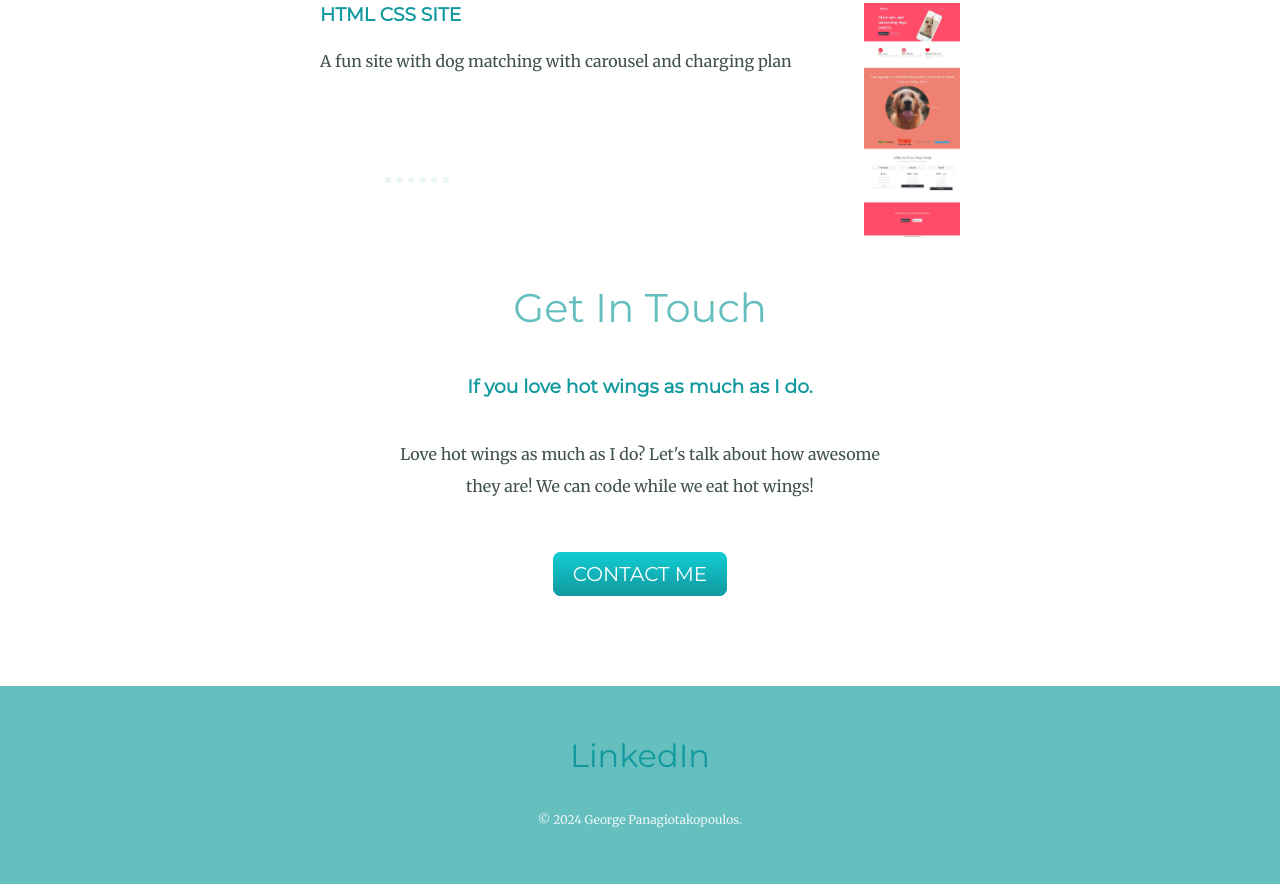
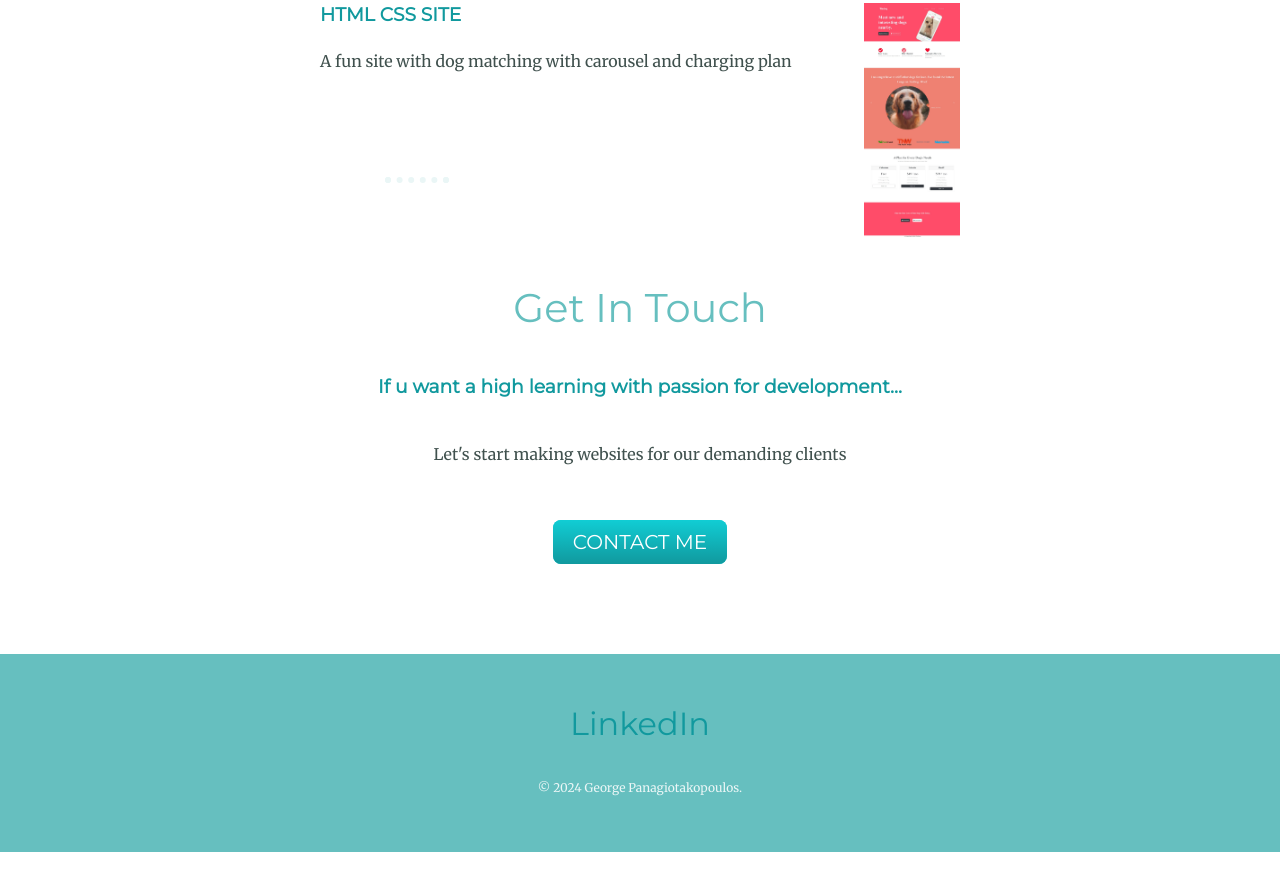
Before and after one commit to Fit2rich/George, a plain HTML site: page index.html in a window 1280 px wide. Shown: the part 2091-2975 px from the top of the page. After the commit the page ends 2943 px from the top, so only its background shows below. Drawn offline with Linux system fonts and the light colour scheme.

Commit message:
Update index.html

```diff
--- a/index.html
+++ b/index.html
@@ -56,8 +56,8 @@
     <hr>
     <div class="contact-me">
       <h2>Get In Touch</h2>
-      <h3>If you love hot wings as much as I do.</h3>
-      <p class="contact-message">Love hot wings as much as I do? Let's talk about how awesome they are! We can code while we eat hot wings!</p>
+      <h3>If u want a high learning with passion for development...</h3>
+      <p class="contact-message">Let's start making websites for our demanding clients</p>
       <a class="btn" href="George.panagiotakopoulos28@gmail.com">CONTACT ME</a>
     </div>
   </div>
```
